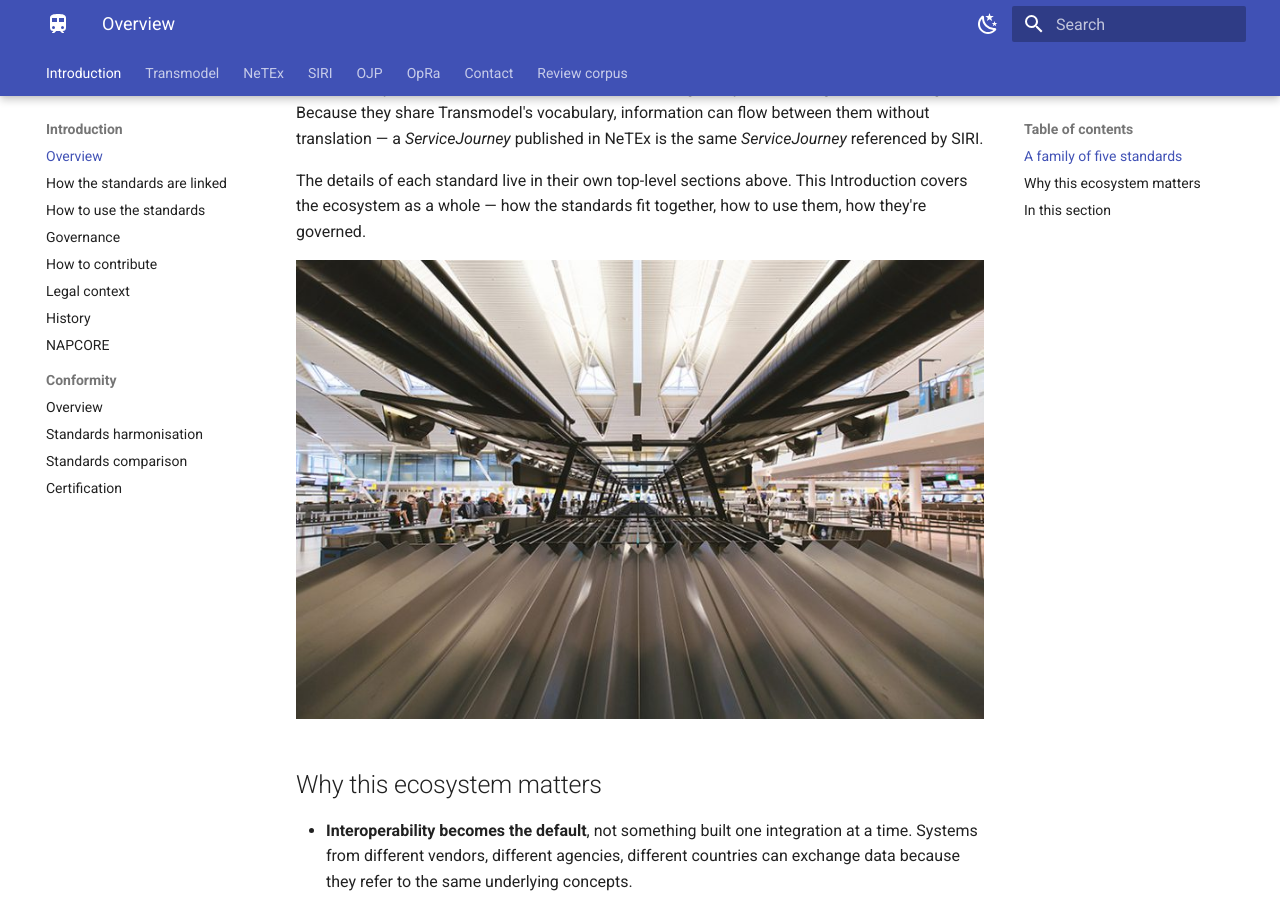
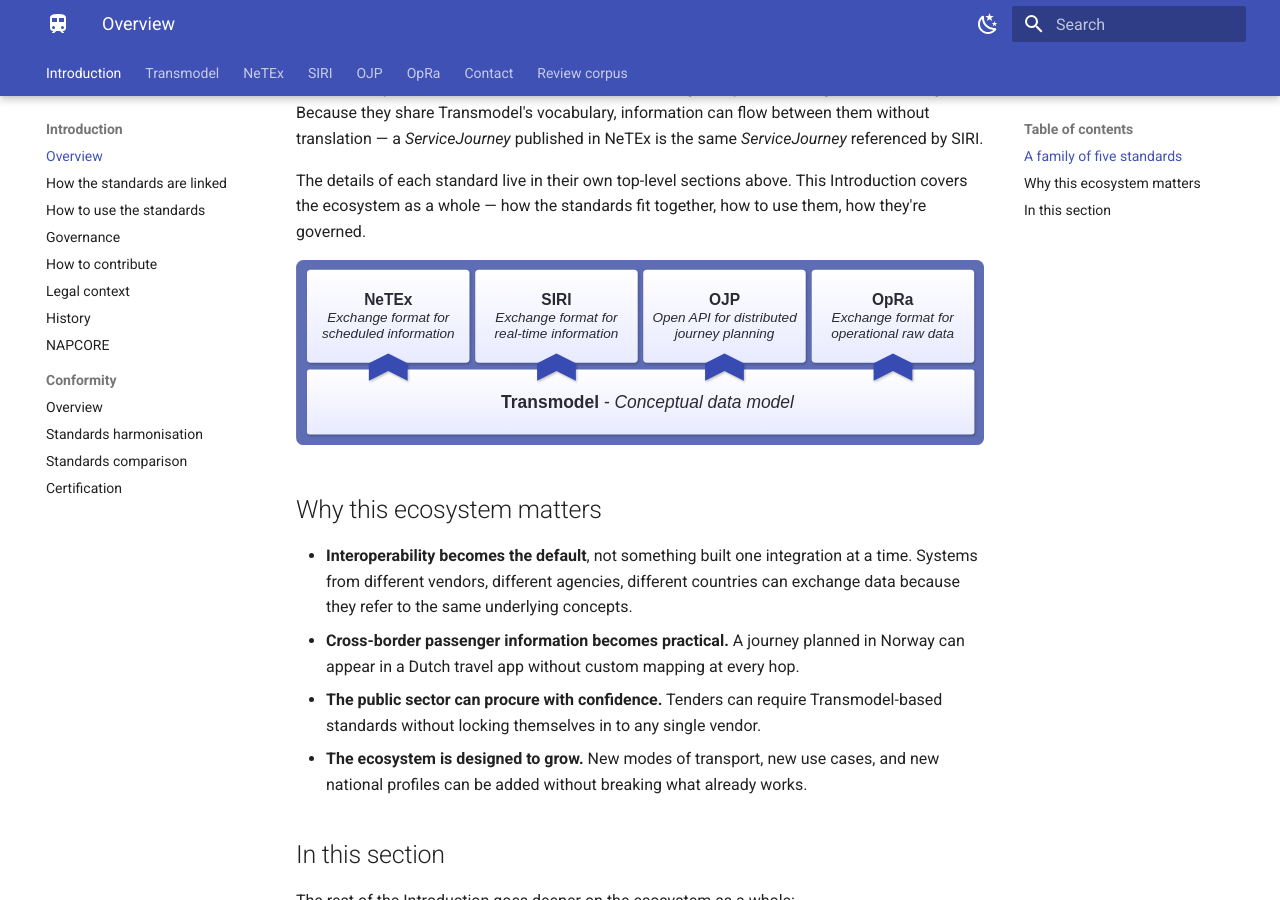
Before and after one commit to BredeD/transmodel-site, an MkDocs documentation site: the page built from docs/introduction/index.md, in a window 1280 px wide and 900 px high, scrolled down 826 px. Built offline with MkDocs 1.6.1 and Material for MkDocs 9.7.7, drawn with Linux system fonts in a browser that asks for light colours.

Commit message:
Introduction Overview: use governance_fig.3 SVG for standards diagram

```diff
--- a/docs/introduction/index.md
+++ b/docs/introduction/index.md
@@ -20,7 +20,7 @@ All five are open, maintained under CEN/TC 278 Working Group 3, and designed to
 
 The details of each standard live in their own top-level sections above. This Introduction covers the ecosystem as a whole — how the standards fit together, how to use them, how they're governed.
 
-![](../assets/images/transmodel-cen/I7BSAO1KT8-1-768x512-1.jpg)
+![Transmodel as the conceptual data model beneath NeTEx, SIRI, OJP and OpRa](../assets/images/transmodel-cen/governance_fig.3_standards-relate-updated.svg)
 
 ## Why this ecosystem matters
 
```
